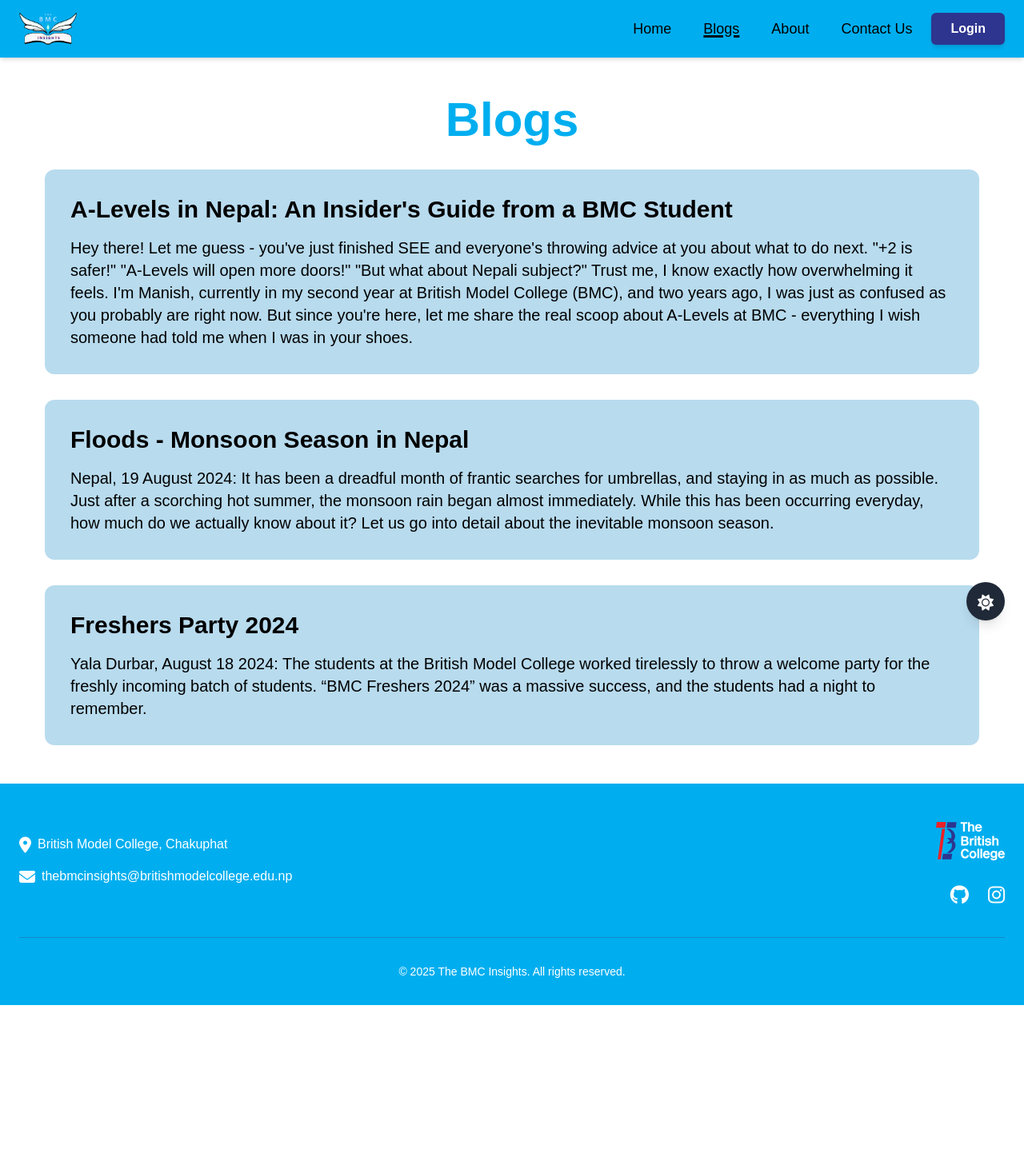
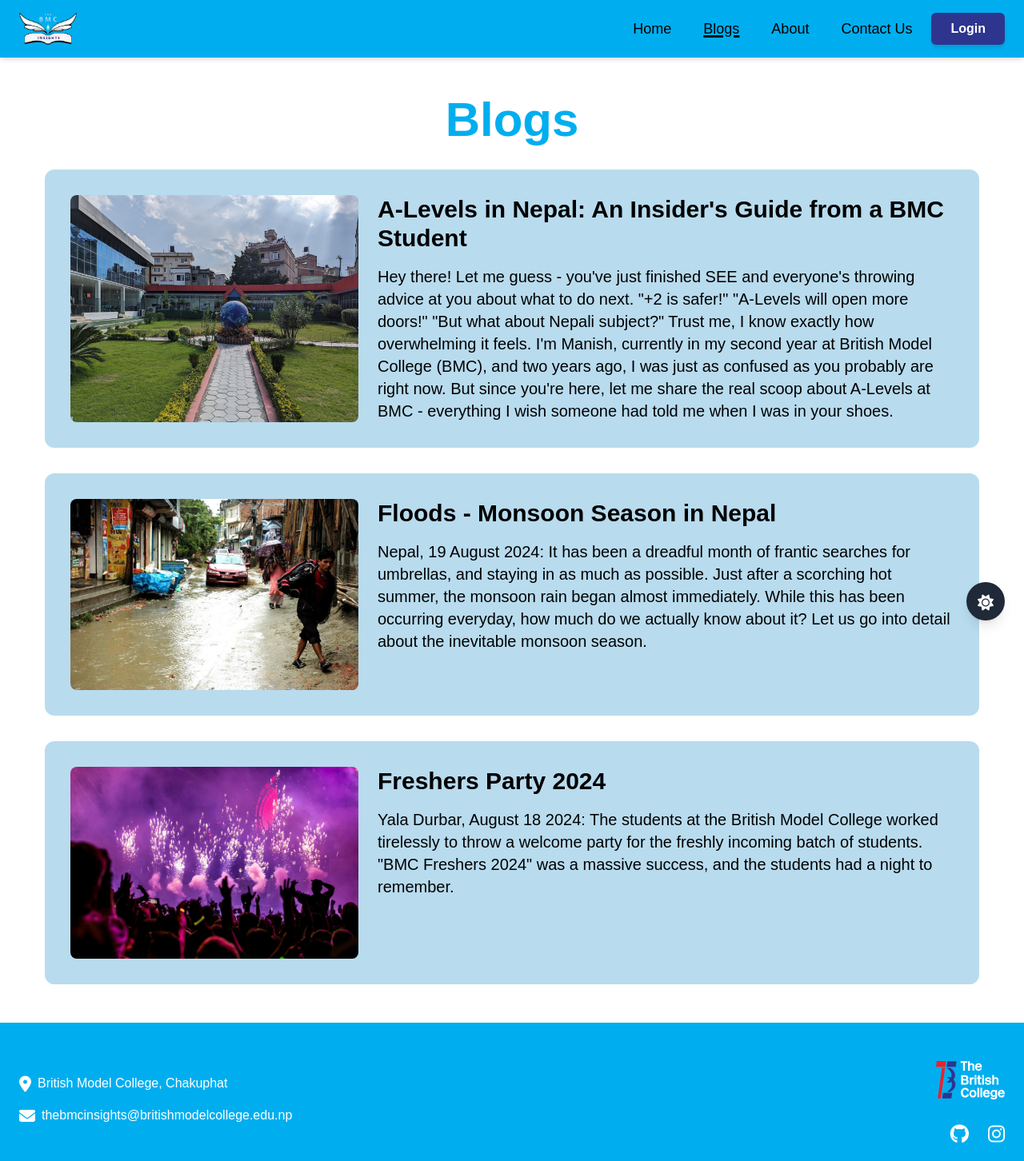
Before and after one commit to bmcinsights/website, a Next.js app: page /blog in a window 1280 px wide. Shown: the top 1452 px of the page at 80% size. Before the commit the page ends 1257 px from the top, so only its background shows below. Built offline with nearby package versions, Linux system fonts and the light colour scheme; no server answers.

Commit message:
Added images on blog list

```diff
--- a/src/app/blog/page.tsx
+++ b/src/app/blog/page.tsx
@@ -11,25 +11,46 @@
 
       <div className="space-y-8">
         <div className="bg-secondary bg-opacity-30 rounded-xl p-8 text-text text-opacity-60">
+          <div className="flex flex-col md:flex-row gap-6">
+            <div className="hidden md:block md:w-1/3">
+              <img
+                src="/images/alevels.jpg"
+                alt="A-Levels at BMC"
+                className="w-full h-full object-cover rounded-lg"
+              />
+            </div>
+            <div className="md:w-2/3">
               <a href="/blog/posts/bmcalevels">
-            <h2 className="text-2xl sm:text-3xl font-bold mb-4 text-text">
+                <h2 className="text-2xl hover:text-primary sm:text-3xl font-bold mb-4 text-text">
                   A-Levels in Nepal: An Insider's Guide from a BMC Student
                 </h2>
               </a>
               <p className="text-lg sm:text-xl">
-            Hey there! Let me guess - you've just finished SEE and everyone's
-            throwing advice at you about what to do next. "+2 is safer!"
-            "A-Levels will open more doors!" "But what about Nepali subject?"
-            Trust me, I know exactly how overwhelming it feels. I'm Manish,
-            currently in my second year at British Model College (BMC), and two
-            years ago, I was just as confused as you probably are right now. But
-            since you're here, let me share the real scoop about A-Levels at BMC
-            - everything I wish someone had told me when I was in your shoes.
+                Hey there! Let me guess - you've just finished SEE and
+                everyone's throwing advice at you about what to do next. "+2 is
+                safer!" "A-Levels will open more doors!" "But what about Nepali
+                subject?" Trust me, I know exactly how overwhelming it feels.
+                I'm Manish, currently in my second year at British Model College
+                (BMC), and two years ago, I was just as confused as you probably
+                are right now. But since you're here, let me share the real
+                scoop about A-Levels at BMC - everything I wish someone had told
+                me when I was in your shoes.
               </p>
             </div>
+          </div>
+        </div>
                 <div className="bg-secondary bg-opacity-30 rounded-xl p-8 text-text text-opacity-60">
+          <div className="flex flex-col md:flex-row gap-6">
+            <div className="hidden md:block md:w-1/3">
+              <img
+                src="/images/floods.jpg"
+                alt="Monsoon Floods in Nepal"
+                className="w-full h-full object-cover rounded-lg"
+              />
+            </div>
+            <div className="md:w-2/3">
               <a href="/blog/posts/floods">
-            <h2 className="text-2xl sm:text-3xl font-bold mb-4 text-text">
+                <h2 className="text-2xl hover:text-primary sm:text-3xl font-bold mb-4 text-text">
                   Floods - Monsoon Season in Nepal
                 </h2>
               </a>
@@ -42,18 +63,32 @@
                 monsoon season.
               </p>
             </div>
+          </div>
+        </div>
+
         <div className="bg-secondary bg-opacity-30 rounded-xl p-8 text-text text-opacity-60">
+          <div className="flex flex-col md:flex-row gap-6">
+            <div className="hidden md:block md:w-1/3">
+              <img
+                src="/images/freshers.png"
+                alt="BMC Freshers Party 2024"
+                className="w-full h-full object-cover rounded-lg"
+              />
+            </div>
+            <div className="md:w-2/3">
               <a href="/blog/posts/freshers">
-            <h2 className="text-2xl sm:text-3xl font-bold mb-4 text-text">
+                <h2 className="text-2xl hover:text-primary sm:text-3xl font-bold mb-4 text-text">
                   Freshers Party 2024
                 </h2>
               </a>
               <p className="text-lg sm:text-xl">
                 Yala Durbar, August 18 2024: The students at the British Model
                 College worked tirelessly to throw a welcome party for the freshly
-            incoming batch of students. “BMC Freshers 2024” was a massive
+                incoming batch of students. "BMC Freshers 2024" was a massive
                 success, and the students had a night to remember.
               </p>
+            </div>
+          </div>
         </div>
       </div>
     </section>
```
Lines whose indentation alone changed are shown as unchanged.
